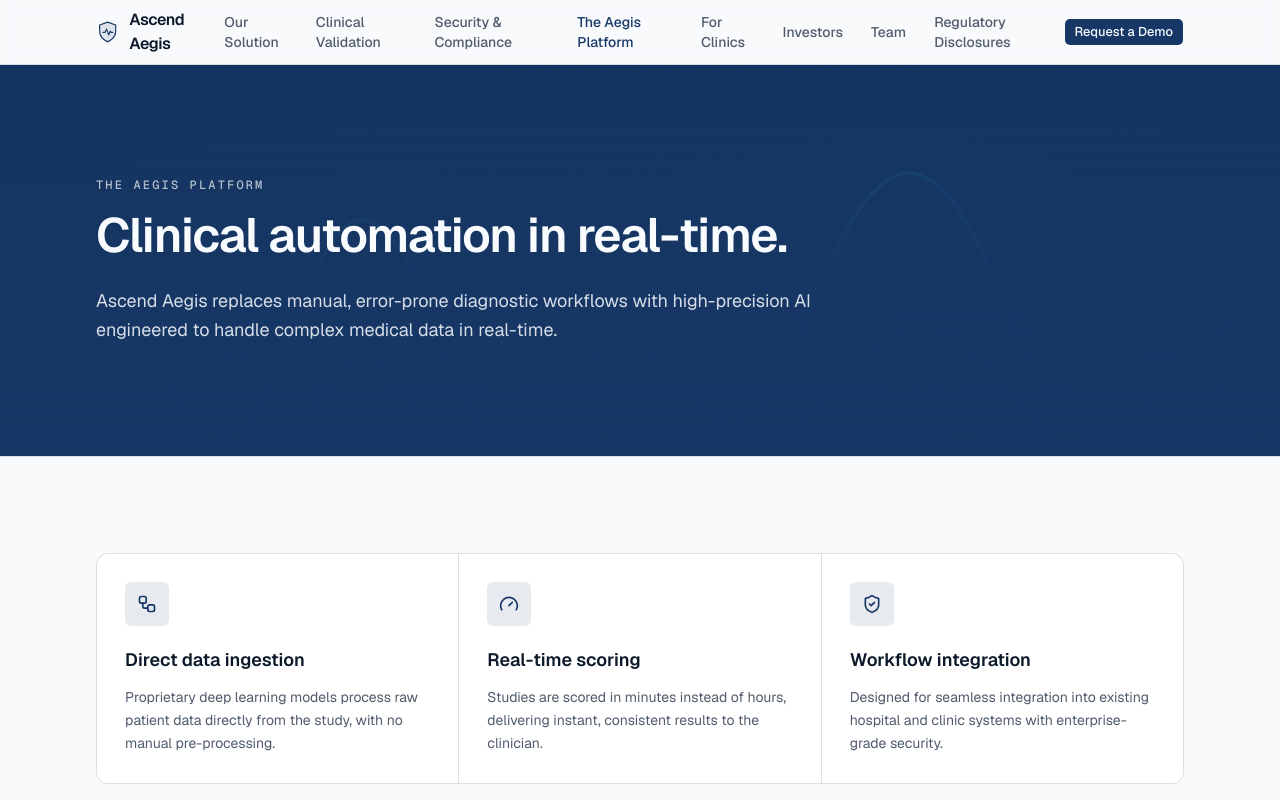
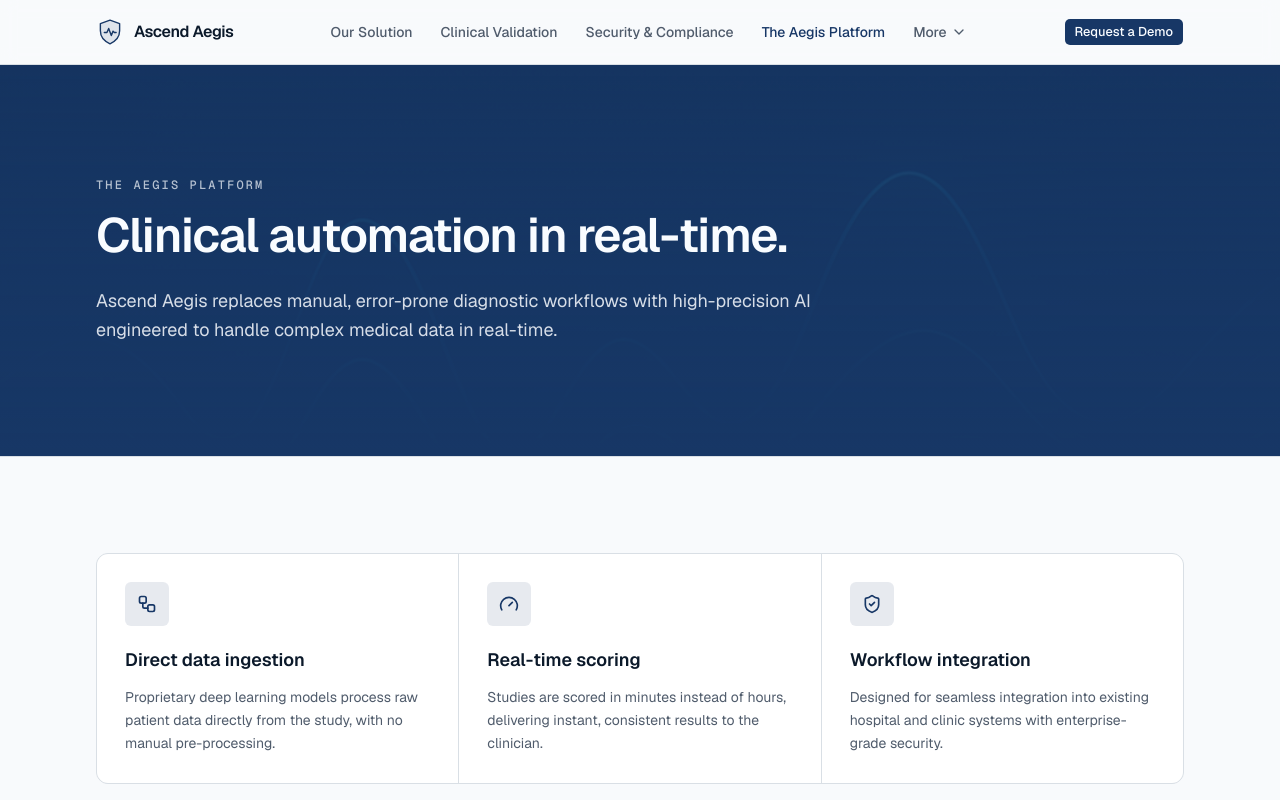
Before and after one commit to Shok1to/ascendaegis-website, a Next.js app: page /platform in a window 1280 px wide. Shown: the top 800 px of the page. Built offline with nearby package versions, Linux system fonts and the light colour scheme.

Commit message:
updated header

```diff
--- a/components/site-header.tsx
+++ b/components/site-header.tsx
@@ -3,16 +3,19 @@
 import Link from "next/link"
 import { usePathname } from "next/navigation"
 import { useState } from "react"
-import { Menu, X } from "lucide-react"
+import { Menu, X, ChevronDown } from "lucide-react"
 import { cn } from "@/lib/utils"
 import { Button } from "@/components/ui/button"
 import { ShieldLogo } from "@/components/shield-logo"
 
-const navLinks = [
+const primaryLinks = [
   { href: "/our-solution", label: "Our Solution" },
   { href: "/clinical-validation", label: "Clinical Validation" },
   { href: "/security-compliance", label: "Security & Compliance" },
   { href: "/platform", label: "The Aegis Platform" },
+]
+
+const moreLinks = [
   { href: "/for-clinics", label: "For Clinics" },
   { href: "/investors", label: "Investors" },
   { href: "/team", label: "Team" },
@@ -22,6 +25,7 @@ const navLinks = [
 export function SiteHeader() {
   const pathname = usePathname()
   const [open, setOpen] = useState(false)
+  const [moreOpen, setMoreOpen] = useState(false)
 
   return (
     <header className="sticky top-0 z-50 border-b border-border bg-background/90 backdrop-blur supports-[backdrop-filter]:bg-background/75">
@@ -38,7 +42,7 @@ export function SiteHeader() {
         </Link>
 
         <nav className="hidden items-center gap-1 md:flex">
-          {navLinks.map((link) => {
+          {primaryLinks.map((link) => {
             const active = pathname === link.href
             return (
               <Link
@@ -55,6 +59,36 @@ export function SiteHeader() {
               </Link>
             )
           })}
+
+          {/* More dropdown */}
+          <div className="relative">
+            <button
+              onClick={() => setMoreOpen((v) => !v)}
+              className="flex items-center gap-1 rounded-md px-3 py-2 text-sm font-medium text-muted-foreground transition-colors hover:text-foreground"
+            >
+              More
+              <ChevronDown
+                className={cn(
+                  "h-4 w-4 transition-transform",
+                  moreOpen && "rotate-180"
+                )}
+              />
+            </button>
+            {moreOpen && (
+              <div className="absolute right-0 top-full mt-1 w-52 rounded-xl border border-border bg-background shadow-lg">
+                {moreLinks.map((link) => (
+                  <Link
+                    key={link.href}
+                    href={link.href}
+                    onClick={() => setMoreOpen(false)}
+                    className="block px-4 py-2.5 text-sm text-foreground/80 hover:bg-secondary hover:text-foreground first:rounded-t-xl last:rounded-b-xl"
+                  >
+                    {link.label}
+                  </Link>
+                ))}
+              </div>
+            )}
+          </div>
         </nav>
 
         <div className="hidden items-center gap-2 md:flex">
@@ -74,10 +108,11 @@ export function SiteHeader() {
         </button>
       </div>
 
+      {/* Mobile menu */}
       {open && (
         <div className="border-t border-border bg-background md:hidden">
           <nav className="mx-auto flex max-w-6xl flex-col gap-1 px-4 py-4 sm:px-6">
-            {navLinks.map((link) => (
+            {[...primaryLinks, ...moreLinks].map((link) => (
               <Link
                 key={link.href}
                 href={link.href}
```
